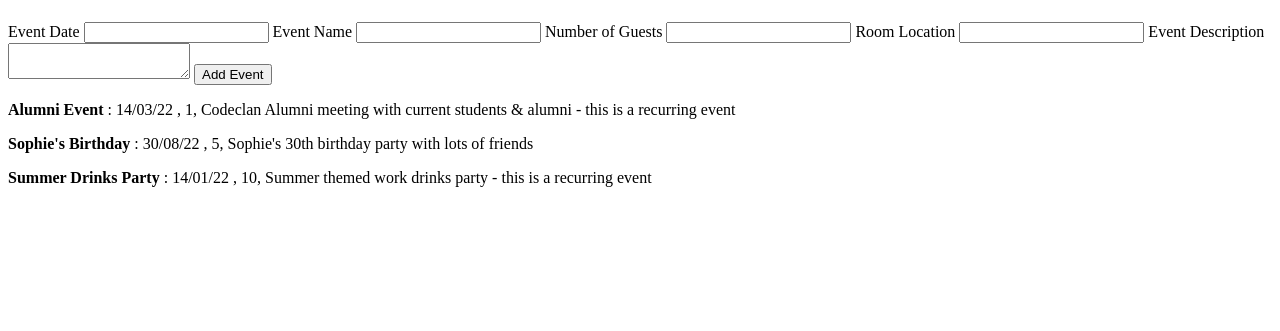
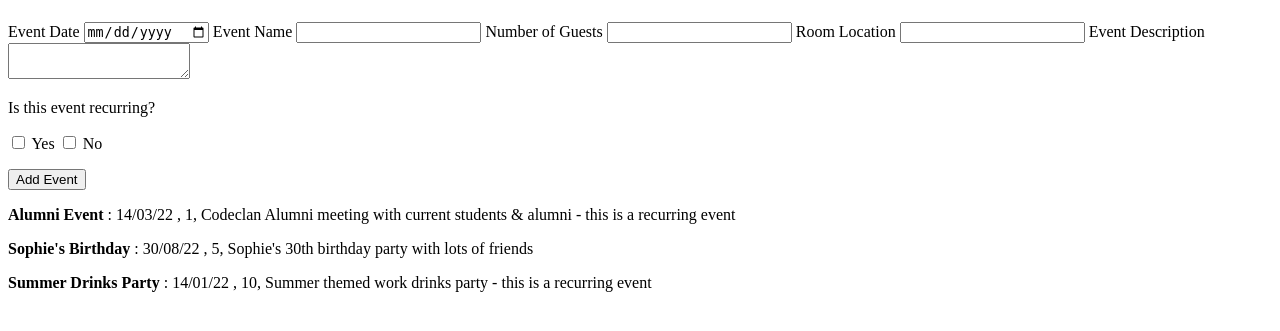
Before and after one commit to fionaberkery/events_list, a Flask app: page /events in a window 1280 px wide. Shown: the part 58-389 px from the top of the page. Run offline with Flask 2, Linux system fonts and the light colour scheme.

Commit message:
extension completed

```diff
--- a/controllers/controller.py
+++ b/controllers/controller.py
@@ -15,6 +15,7 @@ def events_page():
     event_no_of_guests = request.form["guests"]
     event_room_location = request.form["room"]
     event_description = request.form["description"]
-    new_event = Event(event_date, event_name, event_no_of_guests, event_room_location, event_description)
+    is_event_recurring = request.form["recurring"]
+    new_event = Event(event_date, event_name, event_no_of_guests, event_room_location, event_description, is_event_recurring)
     add_new_event(new_event)
     return render_template('index.html', title='Home', events=events)
--- a/templates/index.html
+++ b/templates/index.html
@@ -13,7 +13,7 @@
 
     <form action="/addevents" method="post">
         <label for="date">Event Date</label>
-        <input type="text" name="date" id="date">
+        <input type="date" name="date" id="date">
         <label for="title">Event Name</label>
         <input type="text" name="title" id="title">
         <label for="guests">Number of Guests</label>
@@ -22,8 +22,18 @@
         <input type="text" name="room" id="room">
         <label for="description">Event Description</label>
         <textarea name="description" rows="2" cols="20"></textarea>
+        <p>
+            Is this event recurring?
+        </p>
+
+        <input type="checkbox" name="recurring" id="recurring" value="yes">
+        <label for="recurring" > Yes </label>
+        <input type="checkbox" name="recurring" id="recurring" value="no">
+        <label for="recurring" > No </label>
+        <p>
         <input type="submit" value="Add Event">
-      </form>
+        </p>
+    </form>
 
     {% for event in events %}
         <div>
```
